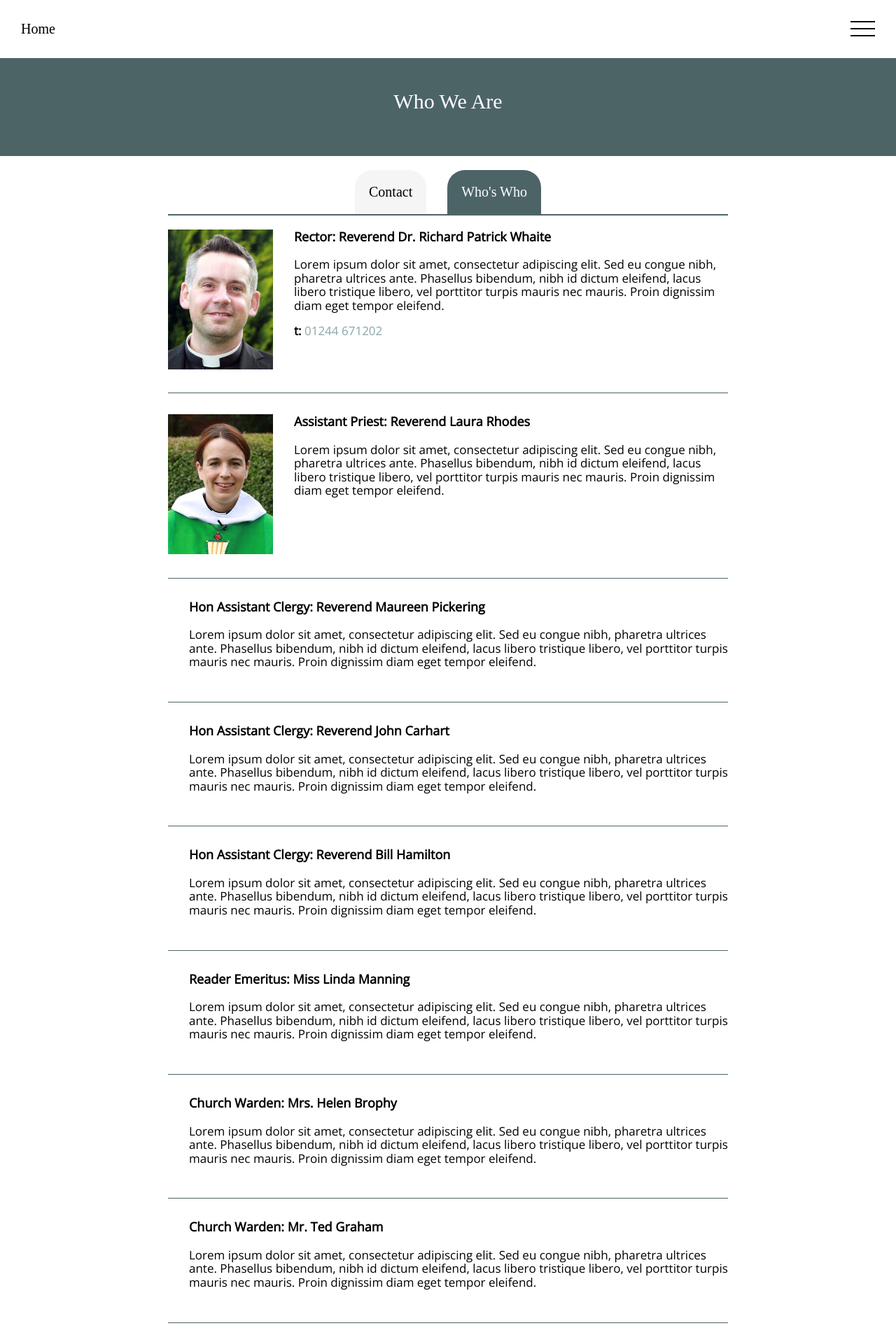
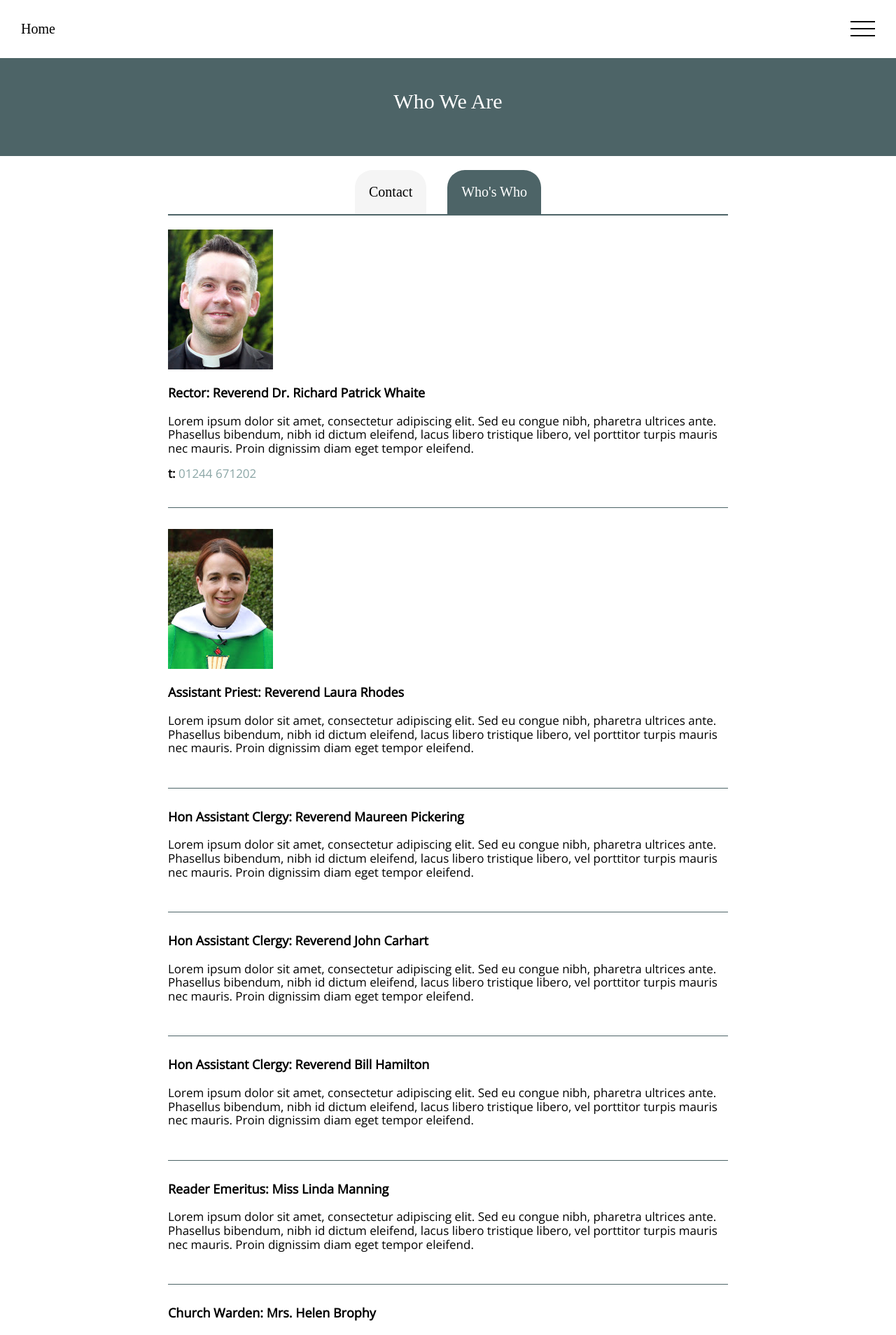
Before and after one commit to StMarysChester/StMarysChester.github.io, a Jekyll site: the page built from who-we-are/whos-who.html, in a window 1280 px wide. Shown: the top 1908 px of the page at 70% size. Built offline with Jekyll 4.4.1, drawn with Linux system fonts in a browser that asks for light colours; some web fonts are replaced.

Commit message:
Fixes for mobile styles

```diff
--- a/assets/css/main.css
+++ b/assets/css/main.css
@@ -395,4 +395,30 @@ nav a.active {
   nav #burgerMenu.active .bottomBun {
     transform: translatey(-10px) rotate(135deg)
   }
+
+  .contactContent {
+    display: block;
+  }
+
+  .contactContent .contactInfo {
+    width: unset;
+    padding-right: 0;
+  }
+
+  .contactContent .map {
+    max-width: 100%;
+  }
+
+  .person {
+    display: block;
+  }
+
+  .person:last-child {
+    margin-bottom: 30px;
+  }
+
+  .person .details {
+    margin-left: 0px;
+    margin-top: 20px;
+  }
 }
```
